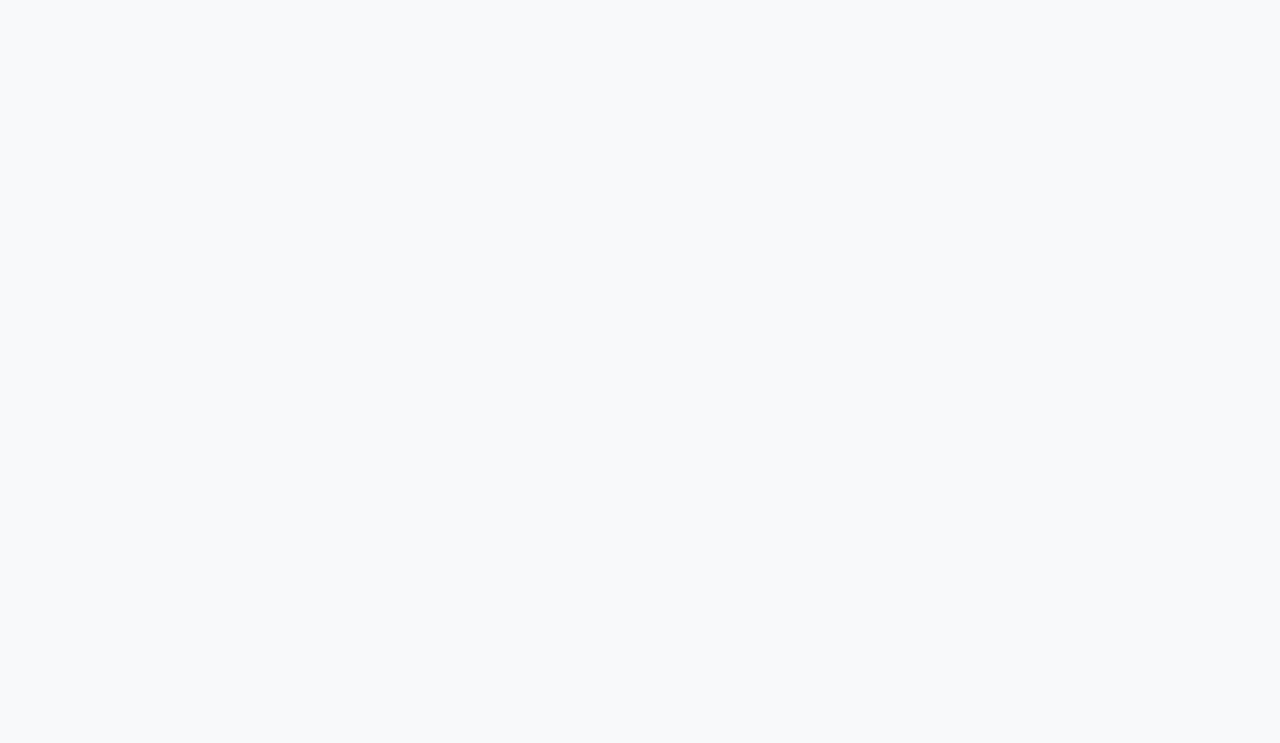
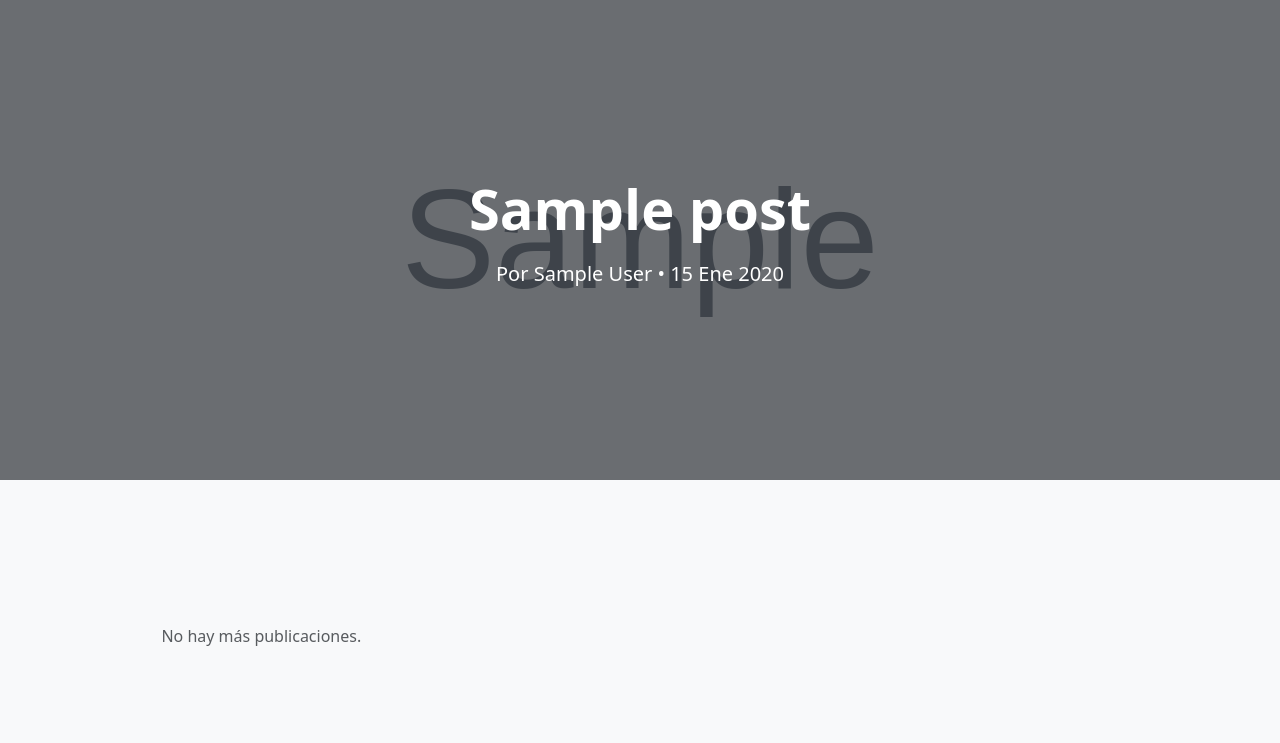
Before and after one commit to raulferreyra/Kiubmedia, a Django app: page / in a window 1280 px wide. Before the commit the part shown is empty. Shown: the top 743 px of the page. Run offline with Django 4.2, Linux system fonts and the light colour scheme; tables that the repository leaves empty hold one stand-in row (values such as "Sample post"); grey boxes marked "Sample" are stand-in pictures.

Commit message:
First form for index.html

```diff
--- a/blog/templates/blog/post_list.html
+++ b/blog/templates/blog/post_list.html
@@ -1,12 +1,46 @@
 {% extends 'blog/base.html' %}
-{% block title %}KIUB Media - Noticias y más{% endblock %}
+{% block title %}KIUB Media{% endblock %}
 
 {% block content %}
 
 {% if latest_post %}
-<!-- Banner principal: último post -->
-<section class="hero mb-5">
+<section class="hero mb-5"
+    style="background-image: url('{{ latest_post.images.first.image.url|default:'https://via.placeholder.com/1920x600?text=KIUB+Media' }}');">
+    <div class="hero-overlay">
+        <div class="container">
+            <h1 class="display-4 fw-bold mb-3">{{ latest_post.title }}</h1>
+            <p class="lead">
+                {% if latest_post.author %}
+                Por {{ latest_post.author.get_full_name|default:latest_post.author.username }}
+                {% endif %}
+                • {{ latest_post.pub_date|date:"d M Y" }}
+            </p>
+        </div>
+    </div>
 </section>
 {% endif %}
 
+<div class="container py-5">
+    <div class="masonry-grid">
+        {% for post in posts %}
+        {% if not latest_post or post != latest_post %}
+        <div class="card shadow-sm">
+            {% if post.images.first %}
+            <img src="{{ post.images.first.image.url }}" class="card-img-top" alt="{{ post.title }}">
+            {% endif %}
+            <div class="card-body">
+                <h5 class="card-title">{{ post.title }}</h5>
+                <p class="text-muted small">
+                    {{ post.pub_date|date:"d M Y" }}
+                    {% if post.author %} • {{ post.author.get_full_name|default:post.author.username }}{% endif %}
+                </p>
+            </div>
+        </div>
+        {% endif %}
+        {% empty %}
+        <p class="text-center text-muted py-5">No hay más publicaciones.</p>
+        {% endfor %}
+    </div>
+</div>
+
 {% endblock %}
```
